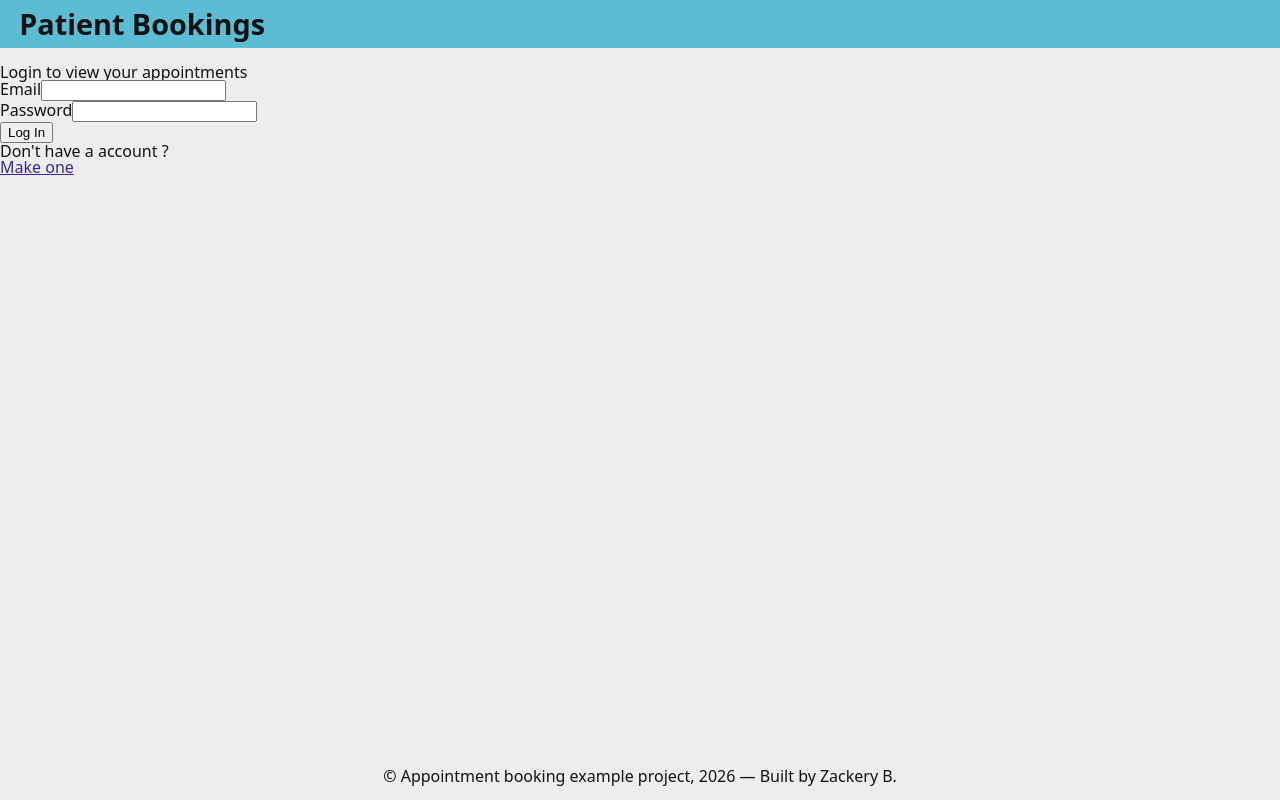
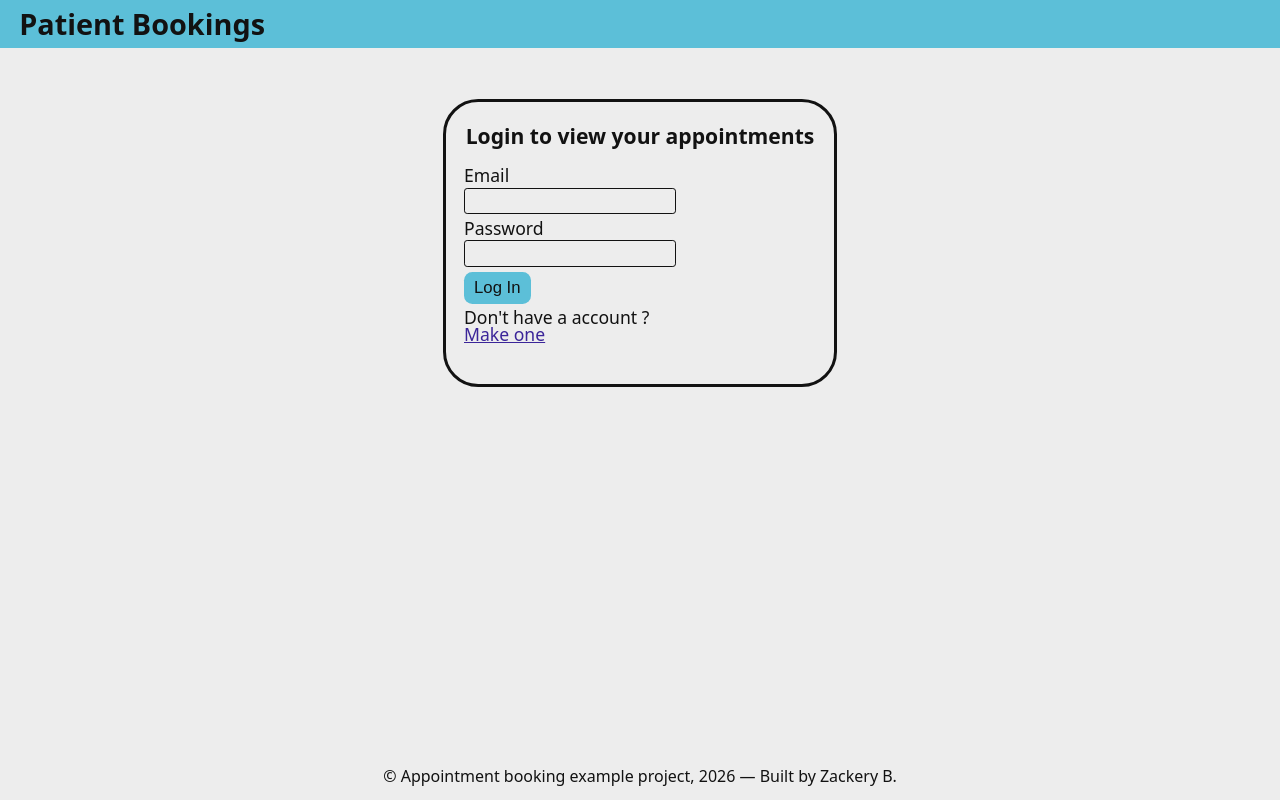
Before and after one commit to Zackery-B/Appointment-Booking, a React (Vite) app in the folder Client/: page /login in a window 1280 px wide. Built offline with nearby package versions, Linux system fonts and the light colour scheme.

Commit message:
Add CSS to login page and some global default css to main

```diff
--- a/Client/src/routes/LoginPage.tsx
+++ b/Client/src/routes/LoginPage.tsx
@@ -2,7 +2,7 @@ import { useState } from "react";
 import type { ChangeEvent, SubmitEvent } from "react";
 import { useNavigate, Link } from 'react-router';
 import { useAuth } from "../contexts/AuthContext";
-//import "../styles/LoginPage.css";
+import "../styles/LoginPage.css";
 
 export default function LoginPage() {
 
--- /dev/null
+++ b/Client/src/styles/LoginPage.css
@@ -0,0 +1,41 @@
+.LoginPage {
+    display: flex;
+    justify-content: center;
+    padding: 0em 2em;
+    font-size: 1.1em;
+}
+
+.LoginPage form {
+    border: solid var(--Off-Black);
+    border-radius: 2em;
+    padding: 1em;
+
+    margin-top: 2em;
+    text-align: left;
+    width: 20em;
+    height: 14em;
+}
+
+.LoginPage form h2 {
+    text-align: center;
+    font-size: 1.2em;
+    font-weight: bold;
+    margin-bottom: 1em;
+}
+
+.LoginPage form label {
+    display: block;
+}
+
+.LoginPage form input {
+    background: var(--Off-White);
+    border: solid 0.01em var(--Off-Black);
+    border-radius: 0.2em;
+    margin-top: 0.2em;
+    padding: 0.2em;
+    font-size: 0.9em;
+}
+
+.LoginPage form div {
+    margin: 0.3em 0em;
+}
--- a/Client/src/styles/main.css
+++ b/Client/src/styles/main.css
@@ -3,7 +3,8 @@
 :root{
     --Off-Black:#121212;
     --Off-White: #EDEDED;
-    --Light-Blue: #5cbcd4;
+    --Light-Blue: #5cbfd8;
+    --Mid-Blue: #45a3d5;
     --Light-Purple: #3b2599;
 }
 
@@ -32,3 +33,23 @@ a:hover{
     color: var(--Light-Blue);
     transition-duration: 0.15s;
 }
+
+button{
+    background: var(--Light-Blue);
+    color: var(--Off-Black);
+    border-radius: 0.5em;
+    font-size: 0.95em;
+    padding: 0.35em 0.6em;
+    border: none;
+    transition: 120ms;
+}
+
+button:hover{
+    background: var(--Mid-Blue);
+}
+
+/* ======= error ======== */
+
+.error{
+    color: red;
+}
```
